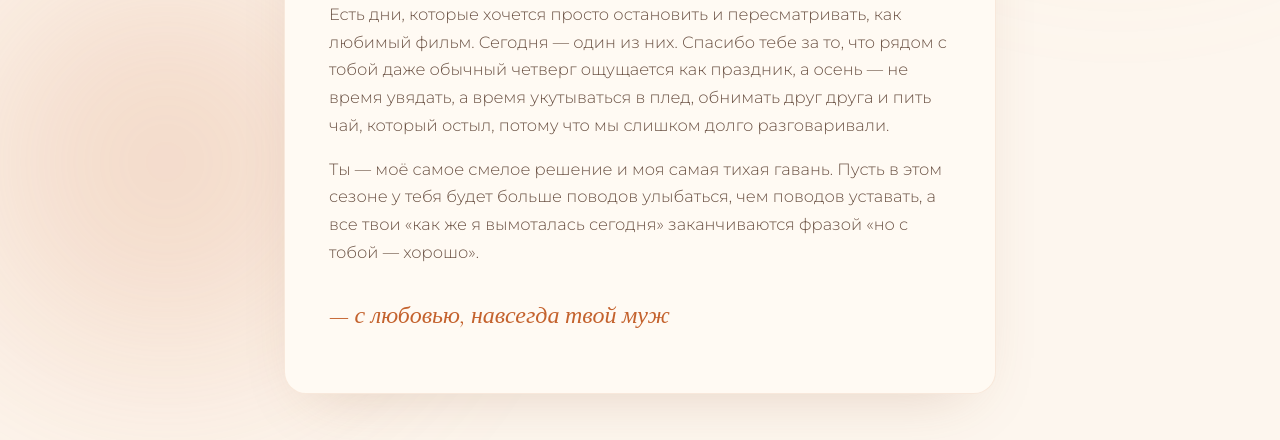
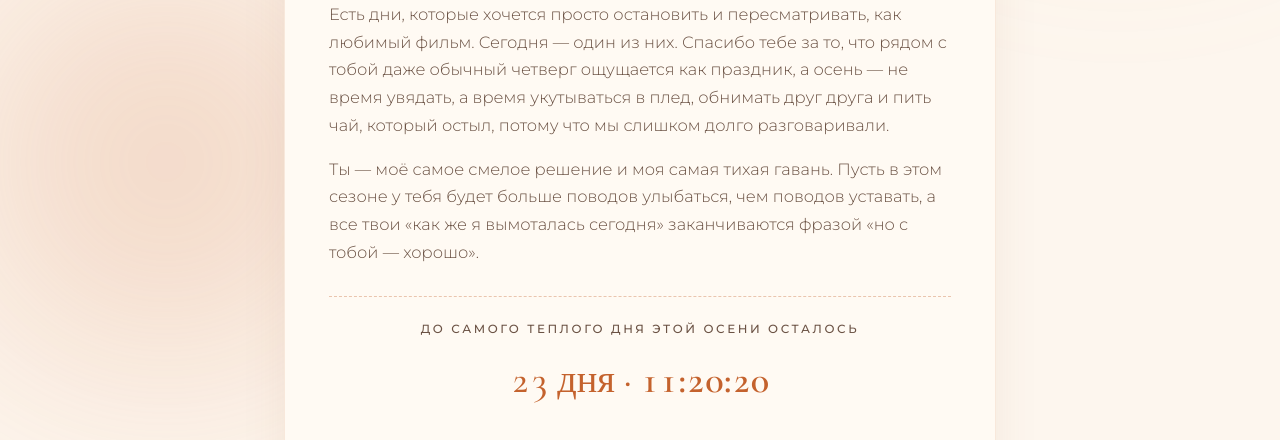
Before and after one commit to GinnyT/GinnyT.github.io, a plain HTML site: page the-autumn-kiss/index.html in a window 1280 px wide. Shown: the part 510-950 px from the top of the page. Drawn offline with nearby package versions, Linux system fonts and the light colour scheme.

Commit message:
счетчики дней

```diff
--- a/the-autumn-kiss/index.html
+++ b/the-autumn-kiss/index.html
@@ -150,6 +150,29 @@
   footer{text-align:center;padding:64px 0 48px;color:var(--soft);font-weight:300;font-size:.85rem}
   footer .serif{font-size:1.6rem;color:var(--burgundy);margin-bottom:8px}
 
+  /* ---------- счётчики ---------- */
+  .countdown{
+    margin-top:30px;padding-top:22px;
+    border-top:1px dashed rgba(196,98,45,.35);
+    text-align:center;
+  }
+  .cd-label{
+    font-size:.74rem;letter-spacing:.22em;text-transform:uppercase;
+    color:var(--soft);font-weight:500;
+  }
+  .cd-timer{
+    margin-top:8px;
+    font-family:'Cormorant Garamond',serif;
+    font-size:clamp(1.8rem,4.4vw,2.4rem);
+    font-weight:600;color:var(--rust);
+    font-variant-numeric:tabular-nums;
+    white-space:nowrap;
+  }
+  .cd-timer .cd-days{font-weight:500}
+  .card.kid .cd-timer{color:var(--olive)}
+  .gift-card .countdown{border-top-color:rgba(138,59,47,.25)}
+  .gift-card .cd-timer{color:var(--burgundy)}
+
   /* ---------- появление при скролле ---------- */
   .reveal{opacity:0;transform:translateY(26px);transition:opacity .8s ease,transform .8s ease}
   .reveal.visible{opacity:1;transform:none}
@@ -183,6 +206,10 @@
           <p>Есть дни, которые хочется просто остановить и пересматривать, как любимый фильм. Сегодня — один из них. Спасибо тебе за то, что рядом с тобой даже обычный четверг ощущается как праздник, а осень — не время увядать, а время укутываться в плед, обнимать друг друга и пить чай, который остыл, потому что мы слишком долго разговаривали.</p>
           <p>Ты — моё самое смелое решение и моя самая тихая гавань. Пусть в этом сезоне у тебя будет больше поводов улыбаться, чем поводов уставать, а все твои «как же я вымоталась сегодня» заканчиваются фразой «но с тобой — хорошо».</p>
         </div>
+        <div class="countdown" id="cd-wife">
+          <div class="cd-label">до самого теплого дня этой осени осталось</div>
+          <div class="cd-timer"><span class="cd-days"></span><span class="cd-hms"></span></div>
+        </div>
         <div class="signature">— с любовью, навсегда твой муж</div>
       </div>
     </section>
@@ -193,6 +220,10 @@
         <div class="body-text">
           <p>Эй, герой! Осень — это когда мир превращается в огромную оранжевую карту сокровищ: листья шуршат, как фанфары, а каждое каштановое дерево прячет свою тайну. Ты делаешь нашу семью громче, смешнее и настоящей — и это лучшая суперспособность, которую я знаю.</p>
           <p>Расти, мечтай, задавай тысячу вопросов в минуту — мы всегда рядом, чтобы выслушать каждый.</p>
+        </div>
+        <div class="countdown" id="cd-son">
+          <div class="cd-label">до самого жаркого дня зимы осталось</div>
+          <div class="cd-timer"><span class="cd-days"></span><span class="cd-hms"></span></div>
         </div>
         <div class="signature">— твой папа</div>
       </div>
@@ -214,6 +245,10 @@
               <dt>Даты:</dt><dd>15.12.2026 16:00 — 17.12.2026 12:00</dd>
               <dt>Номер брони:</dt><dd>415929</dd>
             </dl>
+            <div class="countdown" id="cd-gift">
+              <div class="cd-label">до семейного отдыха осталось</div>
+              <div class="cd-timer"><span class="cd-days"></span><span class="cd-hms"></span></div>
+            </div>
             <p class="gift-note">Зай, теплого и уютного отыха тебе.</p>
           </div>
         </div>
@@ -234,6 +269,50 @@
     entries.forEach(e => { if (e.isIntersecting) e.target.classList.add('visible'); });
   }, { threshold: .15 });
   document.querySelectorAll('.reveal').forEach(el => io.observe(el));
+
+  // ---------- счётчики: дни, часы, минуты, секунды ----------
+  const counters = [
+    { id: 'cd-wife', target: new Date(2026, 10, 30, 0, 0, 0), done: 'уже сегодня ✨' },
+    { id: 'cd-son',  target: new Date(2026, 11, 3, 0, 0, 0),  done: 'уже сегодня ✨' },
+    { id: 'cd-gift', target: new Date(2026, 11, 15, 16, 0, 0), done: 'отпуск начался ✨' },
+  ];
+
+  function pluralDays(n) {
+    const mod10 = n % 10, mod100 = n % 100;
+    if (mod10 === 1 && mod100 !== 11) return 'день';
+    if (mod10 >= 2 && mod10 <= 4 && (mod100 < 10 || mod100 >= 20)) return 'дня';
+    return 'дней';
+  }
+
+  function pad(n) { return String(n).padStart(2, '0'); }
+
+  function tick() {
+    const now = new Date();
+    counters.forEach(c => {
+      const box = document.getElementById(c.id);
+      if (!box) return;
+      const daysEl = box.querySelector('.cd-days');
+      const hmsEl = box.querySelector('.cd-hms');
+      let diff = c.target - now;
+
+      if (diff <= 0) {
+        daysEl.textContent = c.done;
+        hmsEl.textContent = '';
+        return;
+      }
+
+      const days = Math.floor(diff / 86400000);
+      const hours = Math.floor(diff / 3600000) % 24;
+      const mins = Math.floor(diff / 60000) % 60;
+      const secs = Math.floor(diff / 1000) % 60;
+
+      daysEl.textContent = days + ' ' + pluralDays(days) + ' · ';
+      hmsEl.textContent = pad(hours) + ':' + pad(mins) + ':' + pad(secs);
+    });
+  }
+
+  tick();
+  setInterval(tick, 1000);
 </script>
 </body>
 </html>
```
